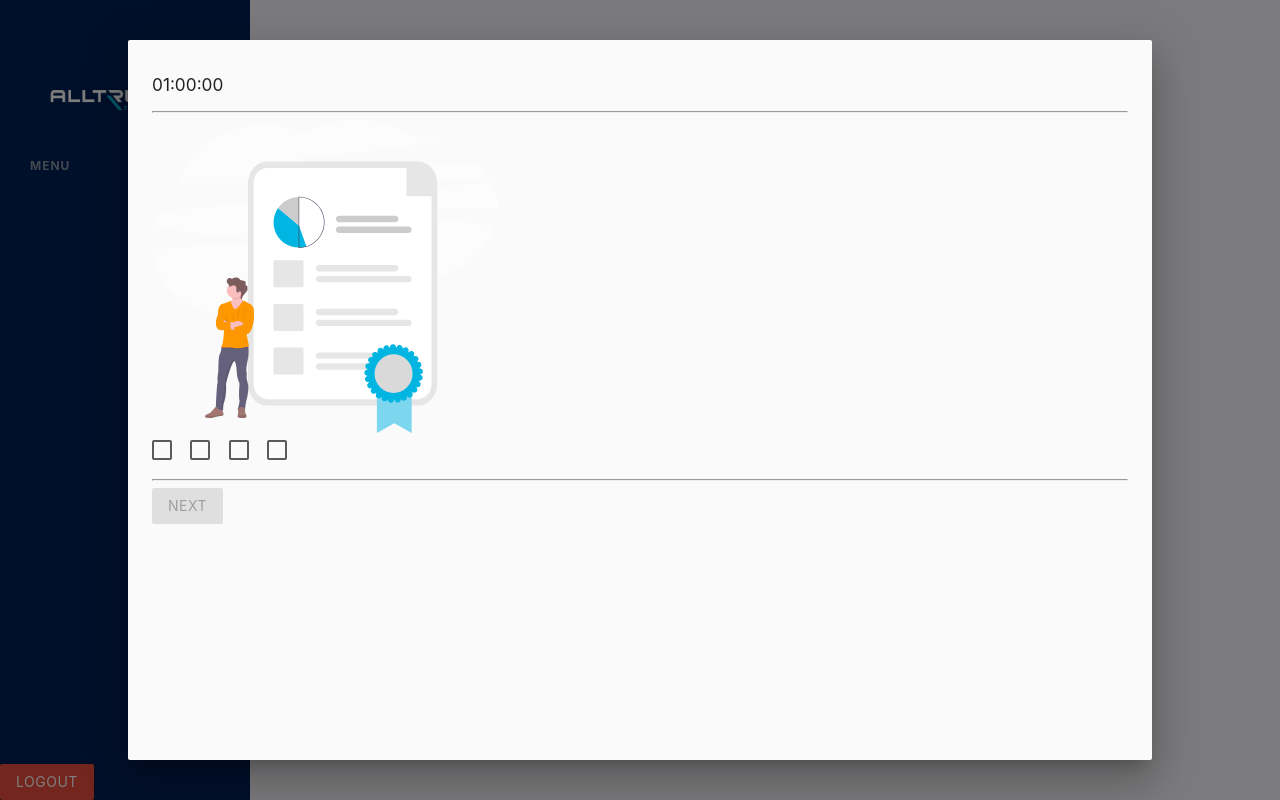
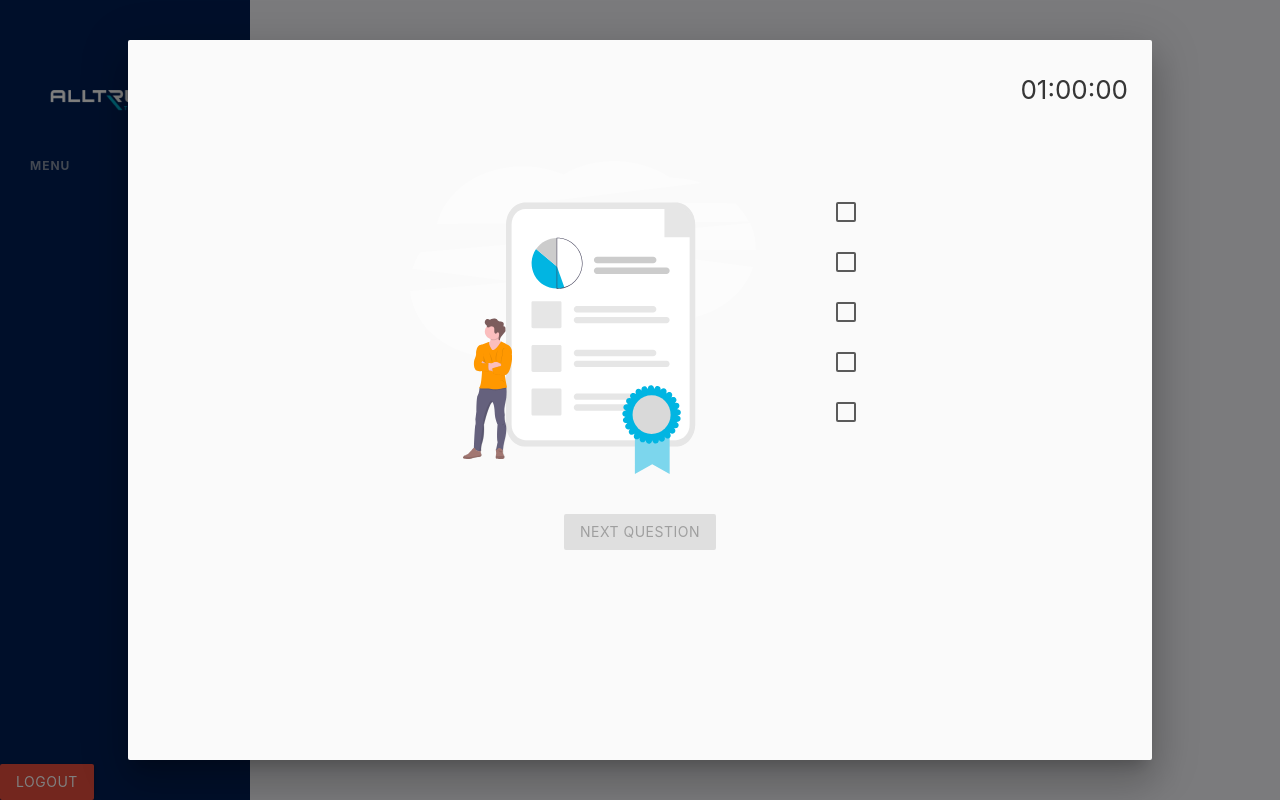
Before and after one commit to timotheehatton/alltrucks_evaluation, a Django app: template templates/technician/quiz/index.html in a window 1280 px wide, after a click on "START THE TEST". Run offline with Django 5.2, Linux system fonts and the light colour scheme; a user stored in the database is signed in; tables that the repository leaves empty hold one stand-in row (values such as "Sample post"); the template is opened without the code that fills it: most values are stand-ins (such as "Sample title", 1, 10 or a date in 2020).

Commit message:
quizz css

```diff
--- a/static/css/common/style.css
+++ b/static/css/common/style.css
@@ -109,3 +109,8 @@ html {
 .score-percentage {
     float: right;
 }
+
+input[type="checkbox"].filled-in:checked+span:not(.lever):after {
+    border: 2px solid #01B5E2 !important;
+    background-color: #01B5E2 !important;
+}
--- a/static/css/templates/technician/quiz/style.css
+++ b/static/css/templates/technician/quiz/style.css
@@ -11,3 +11,86 @@
     max-height: 90%;
     transform: scaleX(1) scaleY(1) translate(-50%, -50%) !important;
 }
+
+.modal-content {
+
+}
+
+.modal-content-header {
+    display: flex;
+    justify-content: space-between;
+}
+
+.quiz-progress {
+    text-align: left;
+    font-style: normal;
+    font-weight: 400;
+    font-size: 26px;
+    text-align: center;
+    color: #363636;
+}
+
+.quiz-timer {
+    text-align: right;
+    font-style: normal;
+    font-weight: 400;
+    font-size: 26px;
+    text-align: center;
+    color: #363636;
+}
+
+.modal-content-question {
+    text-align: center;
+    margin-top: 50px;
+}
+
+.quiz-image-anwsers-container {
+    display: flex;
+    justify-content: center;
+    align-items: center;
+    flex-direction: row;
+    margin-top: 40px;
+}
+
+.quiz-category {
+    text-align: center;
+    font-style: normal;
+    font-weight: 700;
+    font-size: 20px;
+    text-transform: uppercase;
+    color: #363636;
+}
+
+.quiz-question {
+    margin-top: 20px;
+    text-align: center;
+    font-style: normal;
+    font-weight: 400;
+    font-size: 20px;
+    line-height: 24px;
+    color: #363636;
+}
+
+.quiz-image {
+
+}
+
+.quiz-answers {
+    display: flex;
+    flex-direction: column;
+    justify-content: flex-start;
+    margin-left: 80px;
+}
+
+.quiz-answers span {
+    margin: 10px auto;
+    font-style: normal;
+    font-weight: 600;
+    font-size: 18px;
+    text-align: left;
+    color: #4D4D4D;
+}
+
+.quiz-next {
+    margin-top: 40px;
+}
--- a/static/css/templates/technician/stats/style.css
+++ b/static/css/templates/technician/stats/style.css
@@ -12,7 +12,7 @@
     color: #fff;
 }
 
-.btn blue {
+.btn .blue {
     background-color: #fff;
     color: #01B5E2;
 }
--- a/technician/views/quiz.py
+++ b/technician/views/quiz.py
@@ -67,7 +67,8 @@ def index(request):
             'choice_2': item['attributes']['choice_2'],
             'choice_3': item['attributes']['choice_3'],
             'choice_4': item['attributes']['choice_4'],
-            'image': '/static/img/logo.png' if not item['attributes']['image']['data'] else f"http://localhost:1337{item['attributes']['image']['data']['attributes']['url']}",
+            'choice_5': item['attributes']['choice_5'],
+            'image': None if not item['attributes']['image']['data'] else f"http://localhost:1337{item['attributes']['image']['data']['attributes']['url']}",
         }
         for item in selected_questions
     ]
--- a/templates/technician/quiz/index.html
+++ b/templates/technician/quiz/index.html
@@ -21,16 +21,18 @@
     </div>
 </div>
 
-<!-- Modal Structure -->
 <div id="modal1" class="modal">
     <div class="modal-content">
+        <div class="modal-content-header">
             <h6 class="quiz-progress"></h6>
             <h6 class="quiz-timer">01:00:00</h6>
+        </div>
+        <div class="modal-content-question">
             <h5 class="quiz-category"></h5>
             <h4 class="quiz-question"></h4>
-        <hr>
+            <div class="quiz-image-anwsers-container">
                 <img class="quiz-image" src="{% static 'img/illu-diploma.svg' %}">
-        <div>
+                <div class="quiz-answers">
                     <label>
                         <input type="checkbox" name="choice" class="filled-in" value="choice_1" />
                         <span class="quiz-answer-1"></span>
@@ -47,9 +49,14 @@
                         <input type="checkbox" name="choice" class="filled-in" value="choice_4" />
                         <span class="quiz-answer-4"></span>
                     </label>
+                    <label>
+                        <input type="checkbox" name="choice" class="filled-in" value="choice_5" />
+                        <span class="quiz-answer-5"></span>
+                    </label>
                 </div>
-        <hr>
-        <a href="#" class="btn quiz-next disabled">Next</a>
+            </div>
+            <a href="#" class="btn quiz-next disabled">Next question</a>
+        </div>
     </div>
     <div class="success-message" style="display: none;">
         <h5>Your evaluation is completed</h5>
@@ -70,8 +77,18 @@
 {% autoescape off %}
 <script>
     const questions = {{questions|safe}};
-    let currentQuestionIndex = 0;
-    const userAnswers = {};
+    const userAnswers = JSON.parse(localStorage.getItem('userAnswers')) || {};
+
+    function findFirstUnansweredQuestion() {
+        for (let i = 0; i < questions.length; i++) {
+            if (!userAnswers[questions[i].id]) {
+                return i;
+            }
+        }
+        return questions.length; // all questions answered
+    }
+
+    let currentQuestionIndex = findFirstUnansweredQuestion();
 
     const quizTimer = document.querySelector('.quiz-timer');
     const quizProgress = document.querySelector('.quiz-progress');
@@ -82,6 +99,7 @@
     const quizAnswer2 = document.querySelector('.quiz-answer-2');
     const quizAnswer3 = document.querySelector('.quiz-answer-3');
     const quizAnswer4 = document.querySelector('.quiz-answer-4');
+    const quizAnswer5 = document.querySelector('.quiz-answer-5');
     const quizNextBtn = document.querySelector('.quiz-next');
     const quizChoices = document.querySelectorAll('input[name="choice"]');
 
@@ -99,10 +117,17 @@
         quizAnswer2.innerText = question.choice_2;
         quizAnswer3.innerText = question.choice_3;
         quizAnswer4.innerText = question.choice_4;
+        quizAnswer5.innerText = question.choice_5;
 
         quizChoices.forEach(input => {
             input.checked = false;
         });
+
+        if (userAnswers[question.id]) {
+            userAnswers[question.id].choice.forEach(choice => {
+                document.querySelector(`input[value="${choice}"]`).checked = true;
+            });
+        }
 
         quizNextBtn.classList.add('disabled');
         quizNextBtn.classList.remove('blue');
@@ -113,6 +138,9 @@
         if (checkedChoices.length > 0) {
             quizNextBtn.classList.remove('disabled');
             quizNextBtn.classList.add('blue');
+        } else {
+            quizNextBtn.classList.add('disabled');
+            quizNextBtn.classList.remove('blue');
         }
     }
 
@@ -131,17 +159,17 @@
 
             if (--timer < 0) {
                 clearInterval(timerInterval);
-                alert("Time is up!");
-                timoutModal();
+                timeoutModal();
                 saveScore();
                 resetTimer();
+                clearQuizData();
             }
 
             localStorage.setItem('quizTimer', timer);
         }, 1000);
     }
 
-    function timoutModal() {
+    function timeoutModal() {
         document.querySelector('.modal-content').remove();
         document.querySelector('.timeout-message').style.display = 'block';
     }
@@ -160,8 +188,7 @@
             if (data.success) {
                 document.querySelector('.modal-content').remove();
                 document.querySelector('.success-message').style.display = 'block';
-            } else {
-                alert("There was an error processing your answers. Please try again.");
+                clearQuizData();
             }
         })
         .catch(error => console.error("Error:", error));
@@ -170,6 +197,11 @@
     function resetTimer() {
         localStorage.removeItem('quizEndTime');
         localStorage.removeItem('quizTimer');
+    }
+
+    function clearQuizData() {
+        localStorage.removeItem('userAnswers');
+        localStorage.removeItem('currentQuestionIndex');
     }
 
     function calculateRemainingTime(endTime) {
@@ -200,12 +232,16 @@
                 category: questions[currentQuestionIndex].category, choice: selectedChoices
             };
 
+            localStorage.setItem('userAnswers', JSON.stringify(userAnswers));
+            localStorage.setItem('currentQuestionIndex', currentQuestionIndex);
+
             if (currentQuestionIndex < questions.length - 1) {
                 currentQuestionIndex++;
                 displayQuestion(currentQuestionIndex);
             } else {
                 saveScore();
                 resetTimer();
+                clearQuizData();
             }
         }
     });
```
Lines whose indentation alone changed are shown as unchanged.
